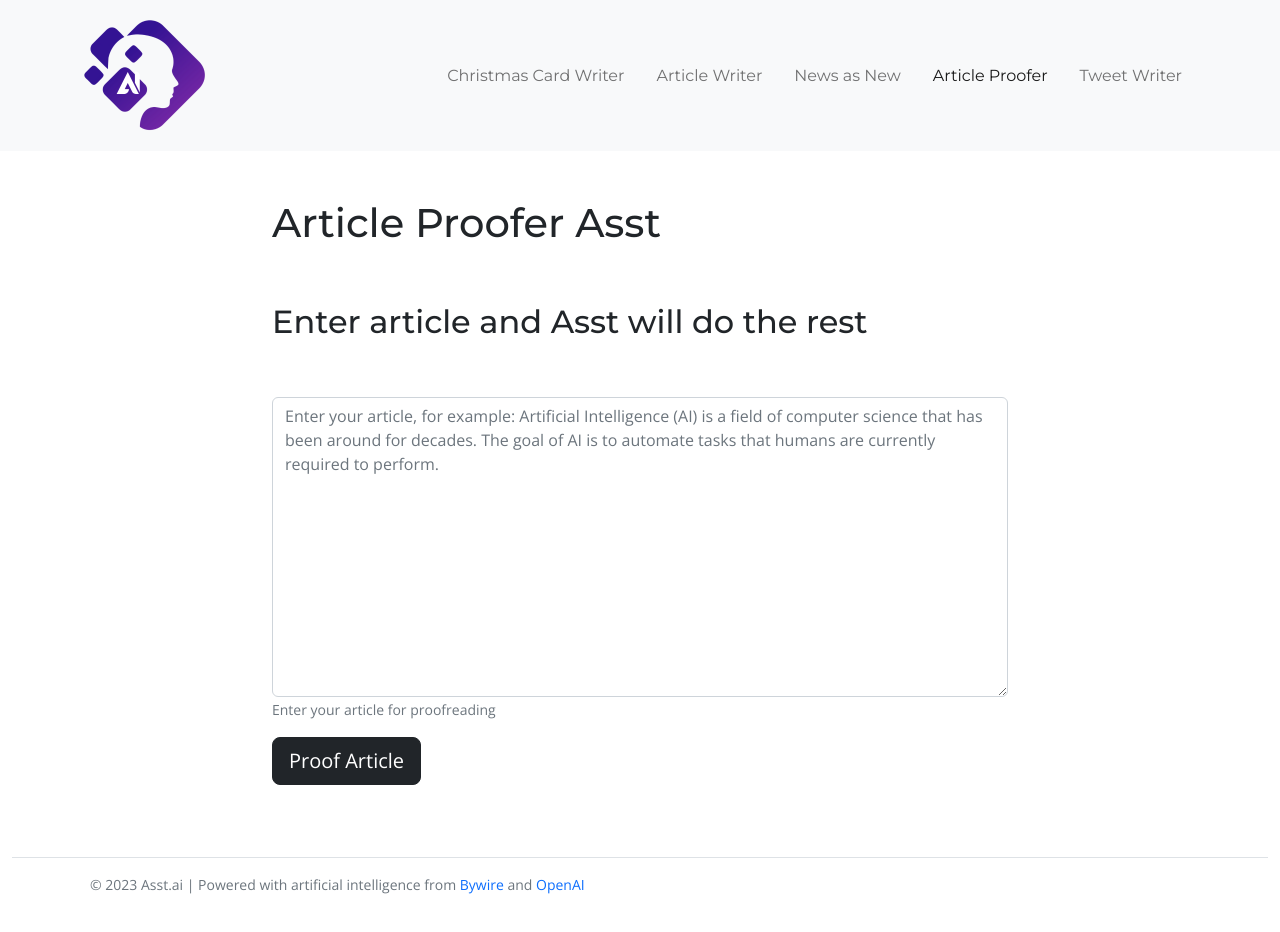
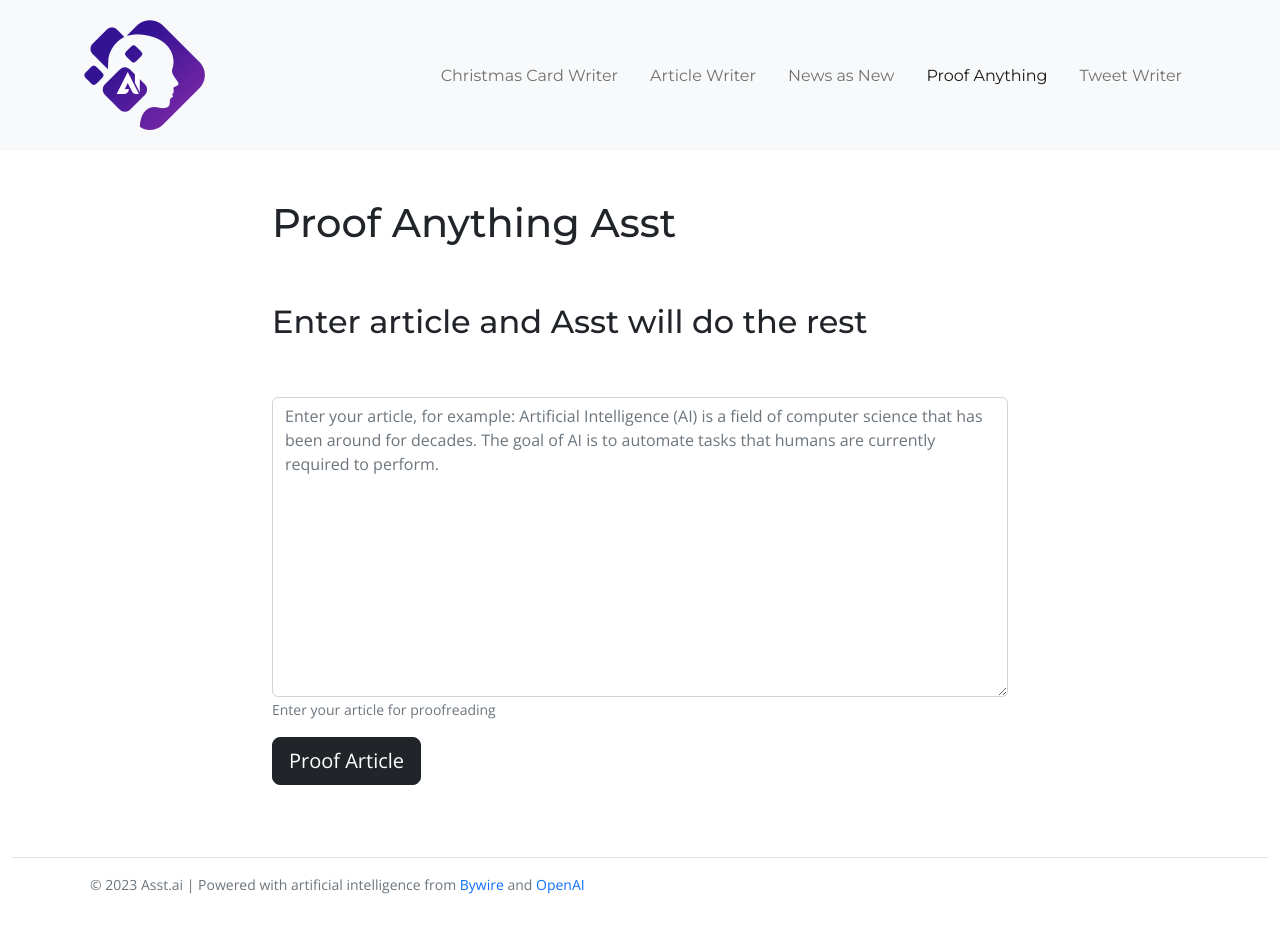
Before and after one commit to jhsikkema/asst, a React (Create React App) app in the folder asst/: page /article-proofer in a window 1280 px wide. Shown: the top 932 px of the page. Built offline with nearby package versions, Linux system fonts and the light colour scheme; no server answers.

Commit message:
textarea update

```diff
--- a/asst/src/components/ArticleProofer.js
+++ b/asst/src/components/ArticleProofer.js
@@ -76,7 +76,7 @@ return (
         <Container>
         <Row className="mt-5">
         <Col md={{ span: 8, offset: 2 }}>
-            <h1>Article Proofer Asst</h1>
+            <h1>Proof Anything Asst</h1>
             <br /><br />
             <h2>Enter article and Asst will do the rest</h2>
 
@@ -86,7 +86,7 @@ return (
 
                 <Form.Group className="mb-3" controlId="formBasicEmail">
 
-                    <FormControl as="textArea"
+                    <FormControl as="textarea"
                         type="text"
                         name="articleName"
                         placeholder="Enter your article, for example: Artificial Intelligence (AI) is a field of computer science that has been around for decades. The goal of AI is to automate tasks that humans are currently required to perform."
--- a/asst/src/components/ArticleWriter.js
+++ b/asst/src/components/ArticleWriter.js
@@ -89,7 +89,7 @@ return (
 
                 <Form.Group className="mb-3" controlId="formBasicEmail">
 
-                    <Form.Control as="textArea"
+                    <Form.Control as="textarea"
                         type="text"
                         name="articleName"
                         style={{height: "200px"}}
--- a/asst/src/components/Navigation.js
+++ b/asst/src/components/Navigation.js
@@ -30,7 +30,7 @@ class Navigation extends Component {
                         <Nav.Link href="xmas-card-writer" className="mx-2" active={window.location.pathname === '/xmas-card-writer'}>Christmas Card Writer</Nav.Link>
                         <Nav.Link href="article-writer" className="mx-2" active={window.location.pathname === '/article-writer'}>Article Writer</Nav.Link>
                         <Nav.Link href="article-news-writer" className="mx-2" active={window.location.pathname === '/article-news-writer'}>News as New</Nav.Link>
-                        <Nav.Link href="article-proofer" className="mx-2" active={window.location.pathname === '/article-proofer'}>Article Proofer</Nav.Link>
+                        <Nav.Link href="article-proofer" className="mx-2" active={window.location.pathname === '/article-proofer'}>Proof Anything</Nav.Link>
                         <Nav.Link href="tweet-writer" className="mx-2" active={window.location.pathname === '/tweet-writer'}>Tweet Writer</Nav.Link>
                     </Nav>
 
--- a/asst/src/components/ReWriter.js
+++ b/asst/src/components/ReWriter.js
@@ -86,7 +86,7 @@ return (
 
                 <Form.Group className="mb-3" controlId="formBasicEmail">
 
-                    <FormControl as="textArea"
+                    <FormControl as="textarea"
                         type="text"
                         name="articleName"
                         placeholder="Enter your article, for example: Artificial Intelligence (AI) is a field of computer science that has been around for decades. The goal of AI is to automate tasks that humans are currently required to perform."
--- a/asst/src/components/TweetWriter.js
+++ b/asst/src/components/TweetWriter.js
@@ -117,7 +117,7 @@ return (
 
               <Form.Group className="mb-3" controlId="formBasicEmail">
 
-                  <Form.Control as="textArea"
+                  <Form.Control as="textarea"
                       type="text"
                       name="tweetIdea"
                       style={{height: "200px"}}
--- a/asst/src/components/XmasCardWriter.js
+++ b/asst/src/components/XmasCardWriter.js
@@ -88,7 +88,7 @@ return (
 
                 <Form.Group className="mb-3" controlId="formBasicEmail">
 
-                    <Form.Control as="textArea"
+                    <Form.Control as="textarea"
                         type="text"
                         name="recipientName"
                         style={{height: "200px"}}
```
